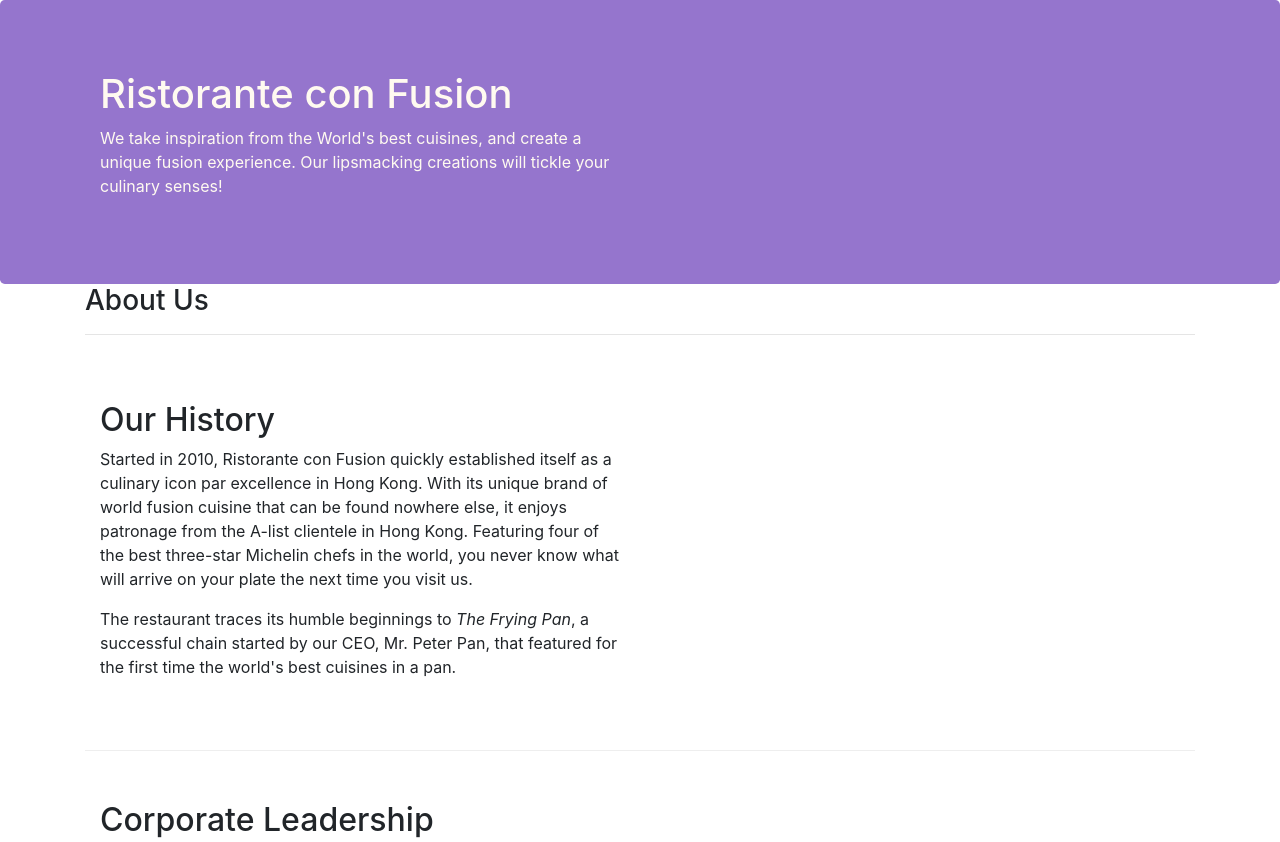
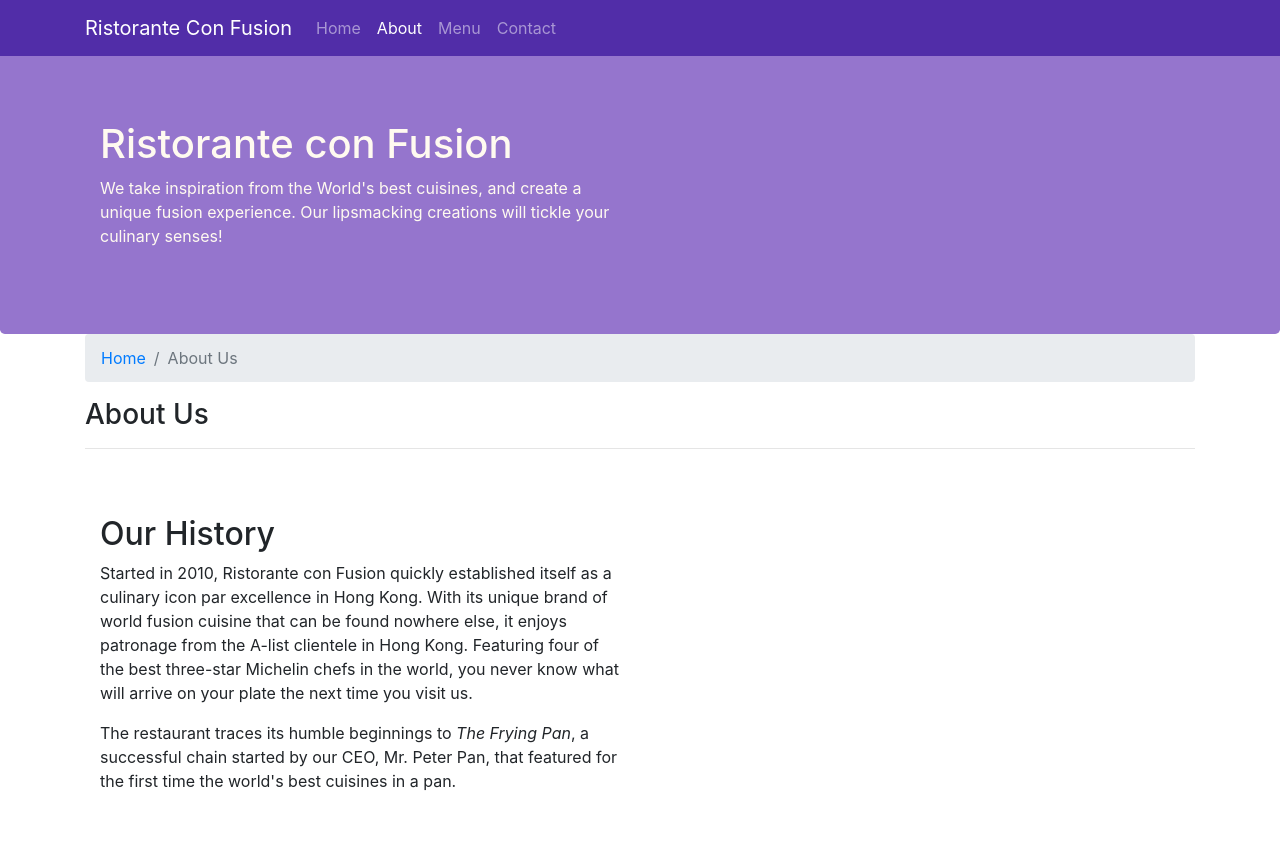
Before and after one commit to nadabaklouti/CourseraProjectBootstrap, a website: page aboutus.html in a window 1280 px wide. Shown: the top 842 px of the page. Drawn offline with nearby package versions, Linux system fonts and the light colour scheme.

Commit message:
Navbar and Breadcrumbs

```diff
--- a/aboutus.html
+++ b/aboutus.html
@@ -19,13 +19,37 @@
 
         <header class="jumbotron">
             <div class="container">
+                <nav class="navbar navbar-dark navbar-expand-sm fixed-top">
+                    <div class="container">
+                        <button class="navbar-toggler" type="button" data-toggle="collapse" data-target="#Navbar">
+                            <span class="navbar-toggler-icon"></span>
+                        </button>
+                        <a class="navbar-brand" href="#">Ristorante Con Fusion</a>
+                        <div class="collapse navbar-collapse" id="Navbar">
+                            <ul class="navbar-nav mr-auto">
+                                <li class="nav-item">
+                                    <a class="nav-link" href="./index.html">Home</a>
+                                </li>
+                                <li class="nav-item active">
+                                    <a class="nav-link" href="./aboutus.html">About</a>
+                                </li>
+                                <li class="nav-item">
+                                    <a class="nav-link" href="#">Menu</a>
+                                </li>
+                                <li class="nav-item">
+                                    <a class="nav-link" href="#">Contact</a>
+                                </li>
+                            </ul>
+                        </div>
+                    </div>
+                </nav>
+
                 <div class="row row-header">
                     <div class="col-12 col-sm-6">
                         <h1>Ristorante con Fusion</h1>
                         <p>We take inspiration from the World's best cuisines, and create a unique fusion experience. Our lipsmacking creations will tickle your culinary senses!</p>
                     </div>
-                <div class="col-12 col-sm">
-                </div>
+                    <div class="col-12 col-sm"></div>
                 </div>
             </div>
         </header>
@@ -33,6 +57,12 @@
         <div class="container">
             <div class="row">
                 <div class="col-12">
+                    <ol class="col-12 breadcrumb">
+                        <li class="breadcrumb-item">
+                            <a href="./index.html">Home</a>
+                        </li>
+                        <li class="breadcrumb-item active">About Us</li>
+                    </ol>
                     <h3>About Us</h3>
                     <hr>
                 </div>
@@ -41,25 +71,40 @@
             <div class="row row-content">
                 <div class="col-sm-6">
                     <h2>Our History</h2>
-                <p>Started in 2010, Ristorante con Fusion quickly established itself as a culinary icon par excellence in Hong Kong. With its unique brand of world fusion cuisine that can be found nowhere else, it enjoys patronage from the A-list clientele in Hong Kong.  Featuring four of the best three-star Michelin chefs in the world, you never know what will arrive on your plate the next time you visit us.</p>
-                <p>The restaurant traces its humble beginnings to <em>The Frying Pan</em>, a successful chain started by our CEO, Mr. Peter Pan, that featured for the first time the world's best cuisines in a pan.</p>
+                    <p>Started in 2010, Ristorante con Fusion quickly established itself as a culinary icon par excellence in Hong Kong. With its unique brand of world fusion cuisine that can be found nowhere else, it enjoys patronage from the A-list clientele in Hong Kong. Featuring four of the best three-star Michelin chefs in the world, you never know what will arrive on your plate the next time you visit us.</p>
+                    <p>The restaurant traces its humble beginnings to
+                        <em>The Frying Pan</em>, a successful chain started by our CEO, Mr. Peter Pan, that featured for the first time the world's best cuisines in a pan.</p>
                 </div>
-            <div>
+                <div></div>
             </div>
-        </div>
-
 
             <div class="row row-content">
                 <div class="col-12">
                     <h2>Corporate Leadership</h2>
-                <h3>Peter Pan <small>Chief Epicurious Officer</small></h3>
-                <p class="d-none d-sm-block">Our CEO, Peter, credits his hardworking East Asian immigrant parents who undertook the arduous journey to the shores of America with the intention of giving their children the best future. His mother's wizardy in the kitchen whipping up the tastiest dishes with whatever is available inexpensively at the supermarket, was his first inspiration to create the fusion cuisines for which <em>The Frying Pan</em> became well known. He brings his zeal for fusion cuisines to this restaurant, pioneering cross-cultural culinary connections.</p>
-                 <h3>Dhanasekaran Witherspoon <small>Chief Food Officer</small></h3>
-                <p class="d-none d-sm-block">Our CFO, Danny, as he is affectionately referred to by his colleagues, comes from a long established family tradition in farming and produce. His experiences growing up on a farm in the Australian outback gave him great appreciation for varieties of food sources. As he puts it in his own words, <em>Everything that runs, wins, and everything that stays, pays!</em></p>
-                <h3>Agumbe Tang <small>Chief Taste Officer</small></h3>
-                <p class="d-none d-sm-block">Blessed with the most discerning gustatory sense, Agumbe, our CTO, personally ensures that every dish that we serve meets his exacting tastes. Our chefs dread the tongue lashing that ensues if their dish does not meet his exacting standards. He lives by his motto, <em>You click only if you survive my lick.</em></p>
-                <h3>Alberto Somayya <small>Executive Chef</small></h3>
-                <p class="d-none d-sm-block">Award winning three-star Michelin chef with wide International experience having worked closely with whos-who in the culinary world, he specializes in creating mouthwatering Indo-Italian fusion experiences. He says, <em>Put together the cuisines from the two craziest cultures, and you get a winning hit! Amma Mia!</em></p>
+                    <h3>Peter Pan
+                        <small>Chief Epicurious Officer</small>
+                    </h3>
+                    <p class="d-none d-sm-block">Our CEO, Peter, credits his hardworking East Asian immigrant parents who undertook the arduous journey to the shores of America with the intention of giving their children the best future. His mother's wizardy in the kitchen whipping up the tastiest dishes with whatever is available inexpensively at the supermarket, was his first inspiration to create the fusion cuisines for which
+                        <em>The Frying Pan</em>
+                        became well known. He brings his zeal for fusion cuisines to this restaurant, pioneering cross-cultural culinary connections.</p>
+                    <h3>Dhanasekaran Witherspoon
+                        <small>Chief Food Officer</small>
+                    </h3>
+                    <p class="d-none d-sm-block">Our CFO, Danny, as he is affectionately referred to by his colleagues, comes from a long established family tradition in farming and produce. His experiences growing up on a farm in the Australian outback gave him great appreciation for varieties of food sources. As he puts it in his own words,
+                        <em>Everything that runs, wins, and everything that stays, pays!</em>
+                    </p>
+                    <h3>Agumbe Tang
+                        <small>Chief Taste Officer</small>
+                    </h3>
+                    <p class="d-none d-sm-block">Blessed with the most discerning gustatory sense, Agumbe, our CTO, personally ensures that every dish that we serve meets his exacting tastes. Our chefs dread the tongue lashing that ensues if their dish does not meet his exacting standards. He lives by his motto,
+                        <em>You click only if you survive my lick.</em>
+                    </p>
+                    <h3>Alberto Somayya
+                        <small>Executive Chef</small>
+                    </h3>
+                    <p class="d-none d-sm-block">Award winning three-star Michelin chef with wide International experience having worked closely with whos-who in the culinary world, he specializes in creating mouthwatering Indo-Italian fusion experiences. He says,
+                        <em>Put together the cuisines from the two craziest cultures, and you get a winning hit! Amma Mia!</em>
+                    </p>
                 </div>
             </div>
 
@@ -71,10 +116,18 @@
                     <div class="col-4 offset-1 col-sm-2">
                         <h5>Links</h5>
                         <ul class="list-unstyled">
-                        <li><a href="#">Home</a></li>
-                        <li><a href="#">About</a></li>
-                        <li><a href="#">Menu</a></li>
-                        <li><a href="#">Contact</a></li>
+                            <li>
+                                <a href="#">Home</a>
+                            </li>
+                            <li>
+                                <a href="#">About</a>
+                            </li>
+                            <li>
+                                <a href="#">Menu</a>
+                            </li>
+                            <li>
+                                <a href="#">Contact</a>
+                            </li>
                         </ul>
                     </div>
                     <div class="col-7 col-sm-5">
@@ -85,7 +138,8 @@
                             HONG KONG<br>
                             Tel.: +852 1234 5678<br>
                             Fax: +852 8765 4321<br>
-		              Email: <a href="mailto:confusion@food.net">confusion@food.net</a>
+                            Email:
+                            <a href="mailto:confusion@food.net">confusion@food.net</a>
                         </address>
                     </div>
                     <div class="col-12 col-sm-4 align-self-center">
@@ -107,7 +161,6 @@
             </div>
         </footer>
 
-
         <!-- jQuery first, then Popper.js, then Bootstrap JS. -->
         <script src="node_modules/jquery/dist/jquery.slim.min.js"></script>
         <script src="node_modules/popper.js/dist/umd/popper.min.js"></script>
--- a/css/styles.css
+++ b/css/styles.css
@@ -27,3 +27,11 @@ address{
     margin:0px;
     color:#0f0f0f;
 }
+body{
+    padding:50px 0px 0px 0px;
+    z-index:0;
+}
+
+.navbar-dark {
+     background-color: #512DA8;
+}
```
Also changed, not shown: index.html (+39 -5 lines). Lines whose indentation alone changed are shown as unchanged.
